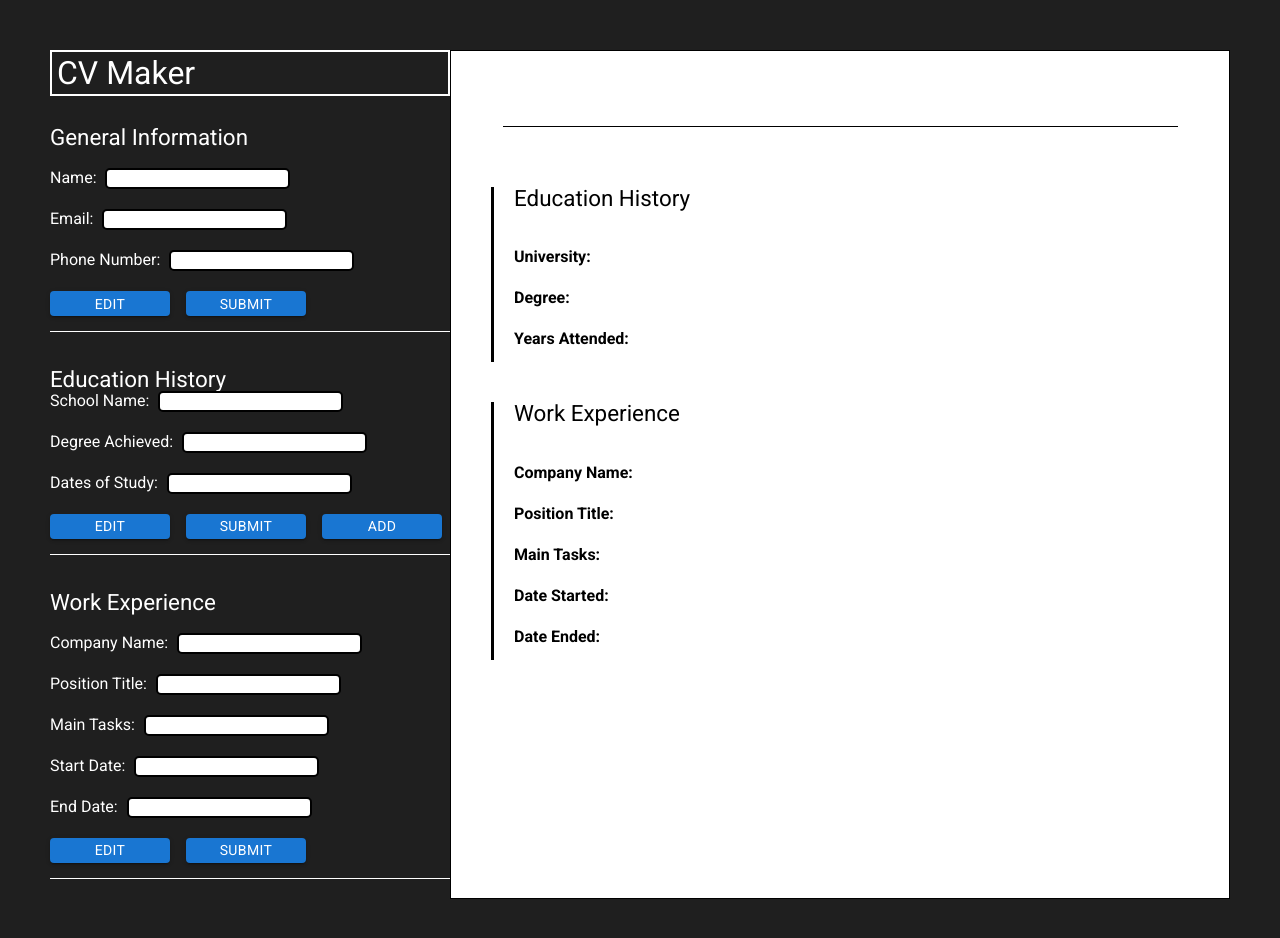
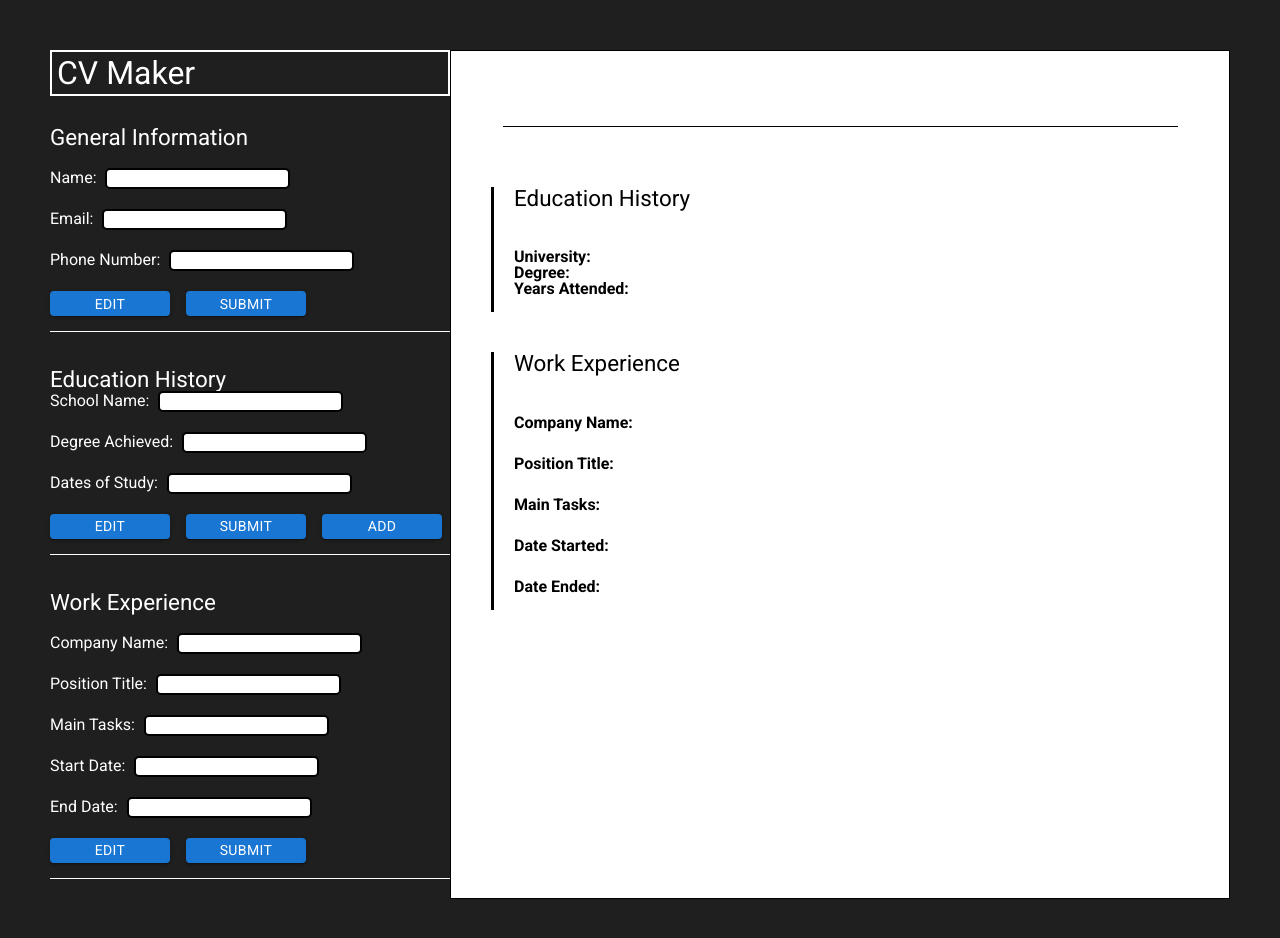
Before and after one commit to romangdev/cv-project, a React (Create React App) app: page / in a window 1280 px wide. Shown: the top 938 px of the page. Built offline with nearby package versions, Linux system fonts and the light colour scheme.

Commit message:
Display additional education section on cv render

```diff
--- a/src/components/Education.js
+++ b/src/components/Education.js
@@ -47,13 +47,15 @@ const Education = ({ parentCallback, parentState }) => {
   }
 
   const onEdit = (e) => {
-    console.log(parentState)
+    if (e.target.className.includes('education-edit-one')) {
       setSchoolNameOne(parentState[0].schoolName)
       setDegreeAchievedOne(parentState[0].degreeAchieved)
       setDateOfStudyOne(parentState[0].dateOfStudy)
+    } else {
       setSchoolNameTwo(parentState[1].schoolName)
       setDegreeAchievedTwo(parentState[1].degreeAchieved)
       setDateOfStudyTwo(parentState[1].dateOfStudy)
+    }
   }
 
   const addEducationForm = () => {
@@ -65,11 +67,11 @@ const Education = ({ parentCallback, parentState }) => {
       <h2>Education History</h2>
       <EducationForm onSubmit={onSubmit} handleChange={handleChange} onEdit={onEdit} schoolName={schoolNameOne}
       degreeAchieved={degreeAchievedOne} dateOfStudy={dateOfStudyOne} addForm={addEducationForm} secondForm={secondForm}
-      formTwo={false} />
+      formTwo={false} editClass={'education-edit-one'} />
       {secondForm ?
         <EducationForm onSubmit={onSubmit} handleChange={handleChange} onEdit={onEdit} schoolName={schoolNameTwo}
         degreeAchieved={degreeAchievedTwo} dateOfStudy={dateOfStudyTwo} secondForm={secondForm}
-        formTwo={true} />
+        formTwo={true} editClass={'education-edit-two'} />
         :
         <></>
       }
--- a/src/components/EducationForm.js
+++ b/src/components/EducationForm.js
@@ -3,7 +3,7 @@ import Stack from '@mui/material/Stack';
 import Button from '@mui/material/Button';
 
 const EducationForm = ({ onSubmit, handleChange, onEdit, schoolName, degreeAchieved, dateOfStudy,
-  addForm, secondForm, formTwo}) => {
+  addForm, secondForm, formTwo, editClass}) => {
   return (
     <form onSubmit={onSubmit} className={formTwo ? 'education-form-two' : 'education-form-one'}>
       {formTwo ?
@@ -22,7 +22,7 @@ const EducationForm = ({ onSubmit, handleChange, onEdit, schoolName, degreeAchie
         <InfoInput id={'date-of-study-one'} label={'Dates of Study: '} onChange={handleChange} value={dateOfStudy} />
       }
       <Stack spacing={2} direction="row">
-        <Button variant="contained" onClick={onEdit}>Edit</Button>
+        <Button variant="contained" onClick={onEdit} className={editClass}>Edit</Button>
         <Button variant="contained" type="submit">Submit</Button>
         {secondForm ?
           <></>
--- a/src/components/FormRender.js
+++ b/src/components/FormRender.js
@@ -12,9 +12,20 @@ const FormRender = ({ genInfo, education, experience }) => {
       </div>
       <div className="education-cv">
         <h2>Education History</h2>
-        <p><strong>University: </strong> {education[0].schoolName}</p>
-        <p><strong>Degree: </strong>{education[0].degreeAchieved}</p>
-        <p><strong>Years Attended: </strong>{education[0].dateOfStudy}</p>
+        <div>
+          <p><strong>University: </strong> {education[0].schoolName}</p>
+          <p><strong>Degree: </strong>{education[0].degreeAchieved}</p>
+          <p><strong>Years Attended: </strong>{education[0].dateOfStudy}</p>
+        </div>
+        {(education[1].schoolName !== '' || education[1].degreeAchieved !== '' || education[1].dateOfStudy !== '') ?
+          <div>
+            <p><strong>University: </strong> {education[1].schoolName}</p>
+            <p><strong>Degree: </strong>{education[1].degreeAchieved}</p>
+            <p><strong>Years Attended: </strong>{education[1].dateOfStudy}</p>
+          </div>
+          :
+          <></>
+        }
       </div>
       <div className="experience-cv">
         <h2>Work Experience</h2>
```
Lines whose indentation alone changed are shown as unchanged.
